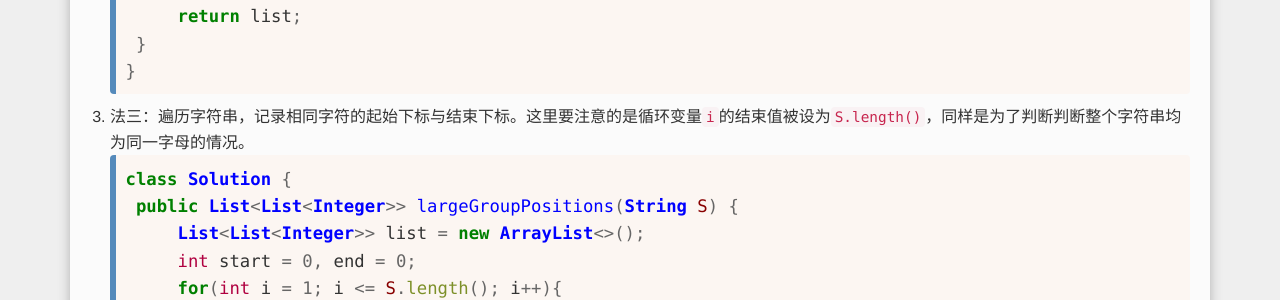
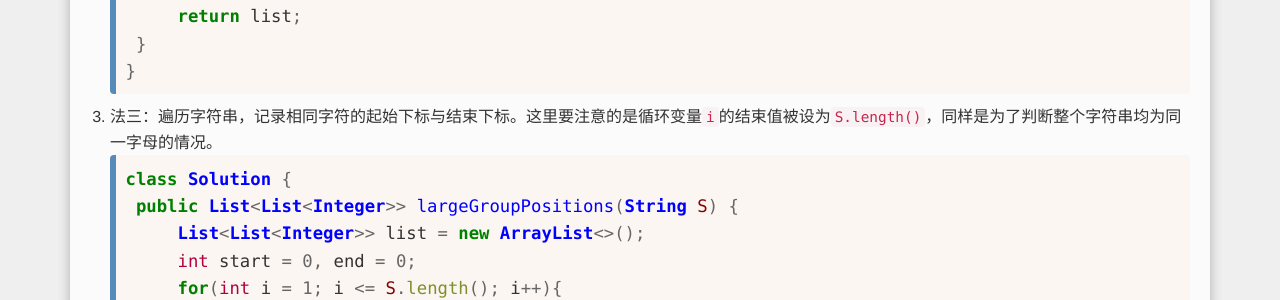
Before and after one commit to YurieSun/YurieSun.github.io, a Jekyll site: the page built from _posts/2019-12-04-leetcode-0830-positions-of-large-groups.md, in a window 1280 px wide. Shown: the part 1309-1609 px from the top of the page. Built offline with Jekyll 4.4.1, drawn with Linux system fonts in a browser that asks for light colours.

Commit message:
revise typo

````diff
--- a/_posts/2019-12-04-leetcode-0830-positions-of-large-groups.md
+++ b/_posts/2019-12-04-leetcode-0830-positions-of-large-groups.md
@@ -52,7 +52,7 @@ class Solution {
     }
 }
 ```
-3. 法三：遍历字符串，记录相同字符的起始下标与结束下标。这里要注意的是循环变量`i`的结束值被设为`S.length()`，同样是为了判断判断整个字符串均为同一字母的情况。
+3. 法三：遍历字符串，记录相同字符的起始下标与结束下标。这里要注意的是循环变量`i`的结束值被设为`S.length()`，同样是为了判断整个字符串均为同一字母的情况。
 ```java
 class Solution {
     public List<List<Integer>> largeGroupPositions(String S) {
````
